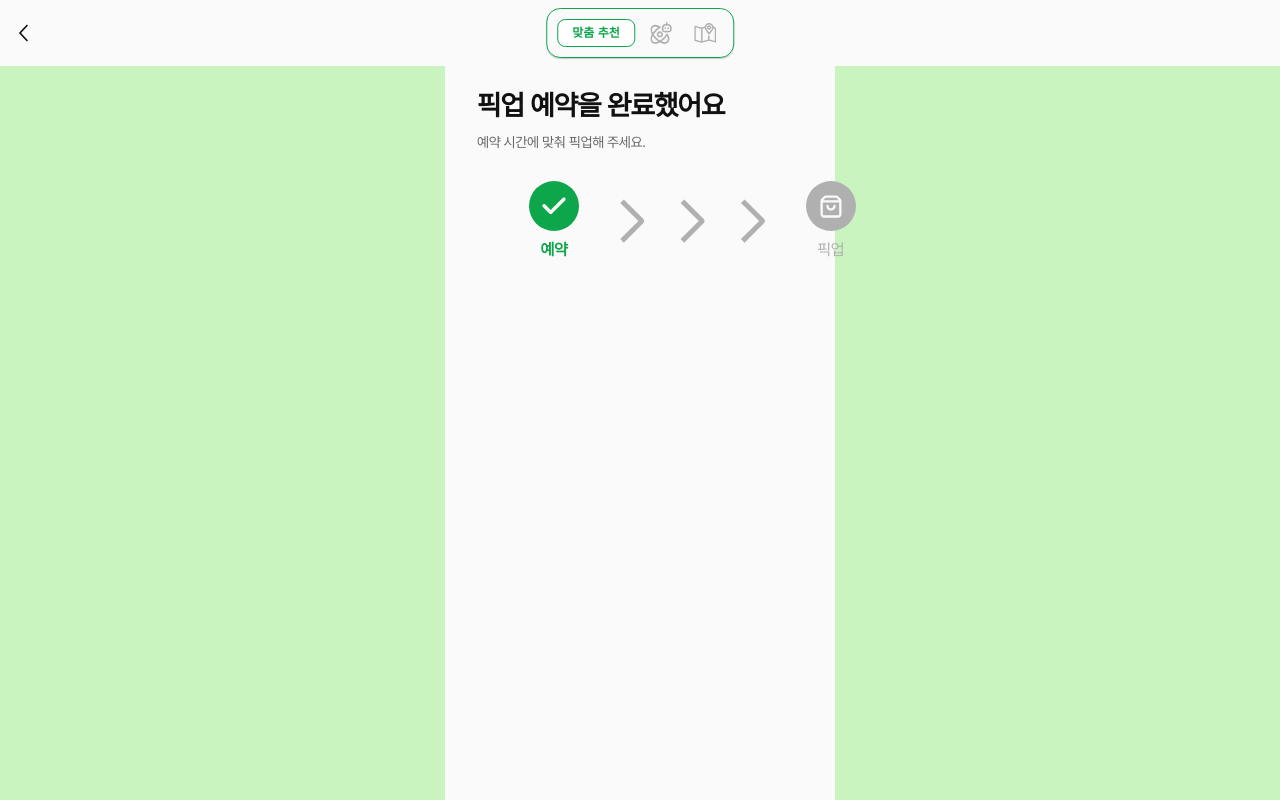
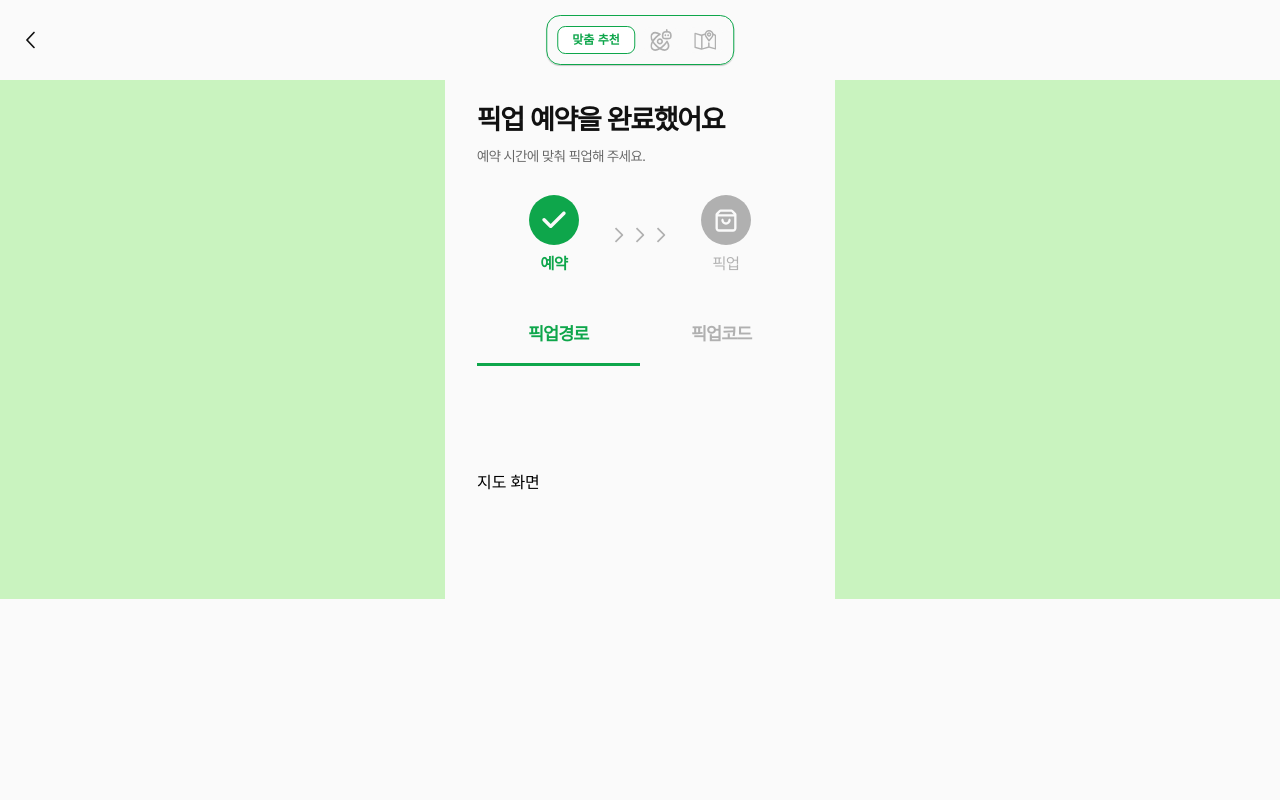
Before and after one commit to AllDaySideProject/Frontend, a React (Create React App) app: page /pickup in a window 1280 px wide. Shown: the top 800 px of the page. Built offline with nearby package versions, Linux system fonts and the light colour scheme; no server answers.

Commit message:
✏️ 스타일 수정

```diff
--- a/src/components/HeaderArrow.scss
+++ b/src/components/HeaderArrow.scss
@@ -1,8 +1,8 @@
 .HeaderBar {
-  padding: 5px;
+  padding: 12px;
   display: flex;
   align-items:center;
-  height: 56px;;
+  height: 56px;
 }
 
 .BackButton {
@@ -20,7 +20,7 @@
   display: flex;
   align-items: center;
   gap:8px;
-  padding: 10px;
+  padding: 10px 10px ;
   border-radius: 14px;
   border: 1px solid #0EA64B;
   box-shadow: 0 1px 1px rgba(0, 0, 0, 0.2);
--- a/src/components/ScreenContainer.scss
+++ b/src/components/ScreenContainer.scss
@@ -15,7 +15,6 @@
 //개발 전용 코드 양쪽 마진 보여주는 용도
 .screenContainer {
   background-color: #c9f3bf;
-  height: 100vh;
 }
 
 .screenContent {
@@ -23,7 +22,6 @@
   flex-direction: column;
 
   width: 100%;
-  height: 100%;
   max-width: 20.38rem;
 
   padding-left: 2rem;
```
